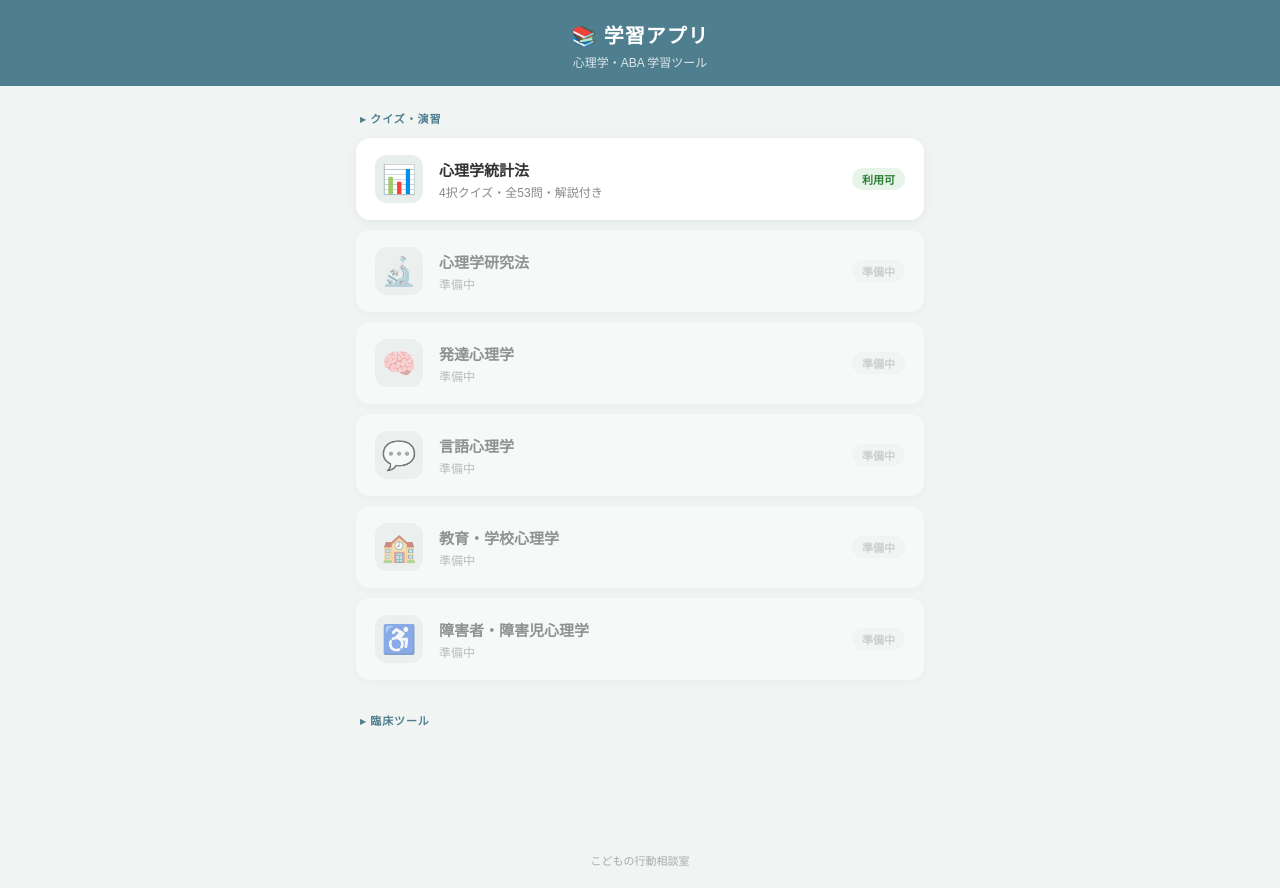
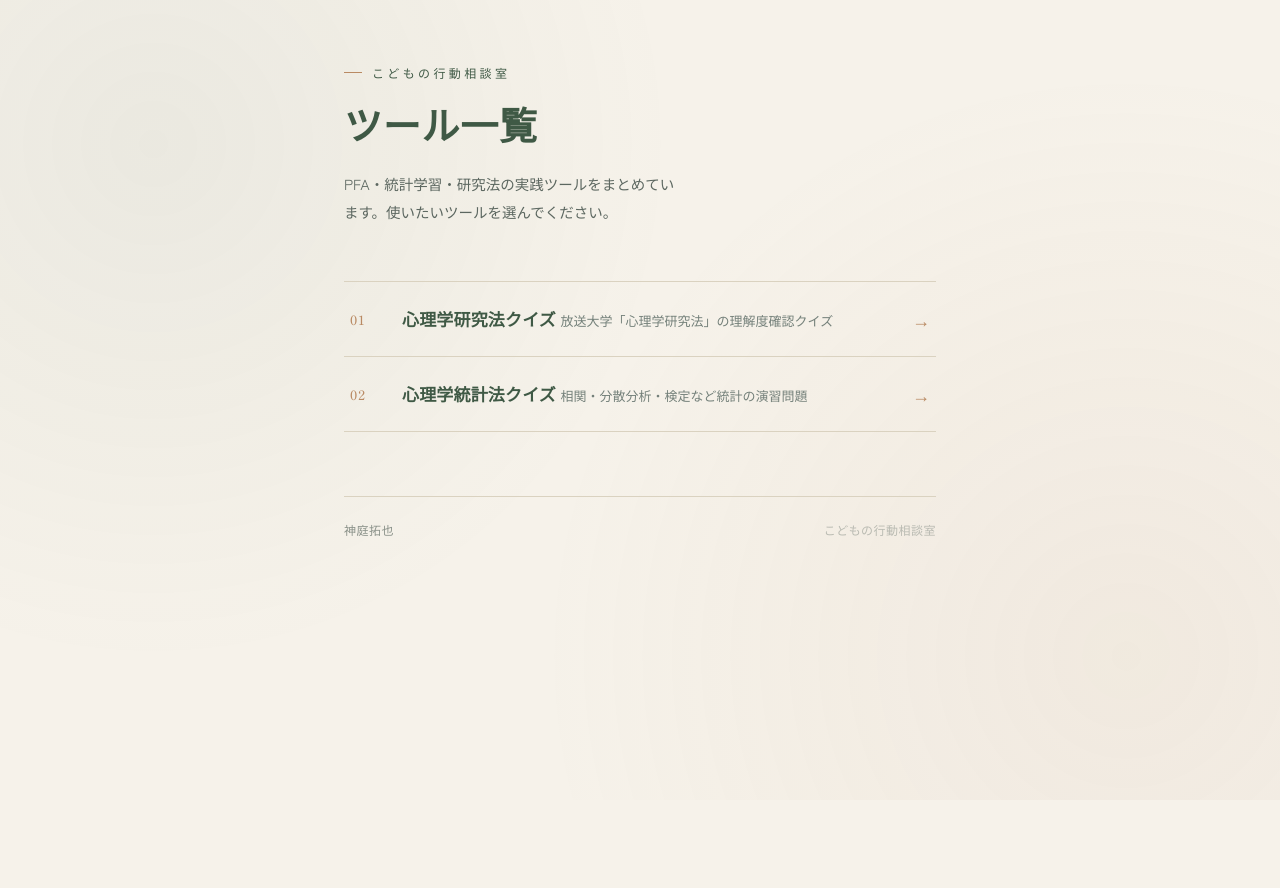
Before and after one commit to takukanba/stats-quiz, a plain HTML site: page index.html in a window 1280 px wide. After the commit the page ends 800 px from the top, so only its background shows below. Drawn offline with Linux system fonts and the light colour scheme.

Commit message:
index.html を更新

```diff
--- a/index.html
+++ b/index.html
@@ -3,202 +3,201 @@
 <head>
 <meta charset="UTF-8">
 <meta name="viewport" content="width=device-width, initial-scale=1.0">
-<title>学習アプリ</title>
+<title>ツール一覧 | こどもの行動相談室</title>
 <style>
-* { box-sizing: border-box; margin: 0; padding: 0; }
+  @import url('https://fonts.googleapis.com/css2?family=Shippori+Mincho:wght@500;700&family=Zen+Kaku+Gothic+New:wght@400;500;700&display=swap');
 
-body {
-font-family: 'Hiragino Kaku Gothic ProN', 'Noto Sans JP', sans-serif;
-background: #f0f4f3;
-color: #333;
-min-height: 100vh;
+  :root{
+    --sand:    #F6F2EA;
+    --sand-2:  #EFE8DA;
+    --ink:     #2F3A33;
+    --moss:    #5C7A63;
+    --moss-d:  #3F5945;
+    --clay:    #B98A63;
+    --line:    #DAD2C0;
   }
 
-header {
-background: #4F7F8F;
-color: white;
-padding: 20px 20px 16px;
-text-align: center;
+  *{ box-sizing:border-box; margin:0; padding:0; }
+
+  body{
+    background:var(--sand);
+    color:var(--ink);
+    font-family:'Zen Kaku Gothic New', sans-serif;
+    min-height:100vh;
+    -webkit-font-smoothing:antialiased;
   }
 
-header h1 { font-size: 20px; font-weight: 900; letter-spacing: 0.05em; }
-header p { font-size: 12px; opacity: 0.8; margin-top: 4px; }
-
-.main {
-max-width: 600px;
-margin: 0 auto;
-padding: 24px 16px 60px;
+  /* ambient texture */
+  body::before{
+    content:"";
+    position:fixed; inset:0;
+    background-image:
+      radial-gradient(circle at 12% 18%, rgba(92,122,99,0.07), transparent 40%),
+      radial-gradient(circle at 88% 82%, rgba(185,138,99,0.08), transparent 45%);
+    pointer-events:none;
   }
 
-.section-label {
-font-size: 11px;
-font-weight: 700;
-color: #4F7F8F;
-letter-spacing: 0.08em;
-margin-bottom: 12px;
-padding-left: 4px;
+  .wrap{
+    max-width:640px;
+    margin:0 auto;
+    padding:64px 24px 80px;
+    position:relative;
   }
 
-.app-grid {
-display: flex;
-flex-direction: column;
-gap: 10px;
-margin-bottom: 32px;
+  header{
+    margin-bottom:56px;
   }
 
-.app-card {
-background: white;
-border-radius: 14px;
-padding: 16px 18px;
-display: flex;
-align-items: center;
-gap: 16px;
-box-shadow: 0 2px 10px rgba(0,0,0,0.06);
-text-decoration: none;
-color: #333;
-transition: all 0.2s;
-border: 1.5px solid transparent;
+  .eyebrow{
+    font-size:12px;
+    letter-spacing:0.28em;
+    color:var(--moss-d);
+    text-transform:uppercase;
+    margin-bottom:14px;
+    display:flex;
+    align-items:center;
+    gap:10px;
+  }
+  .eyebrow::before{
+    content:"";
+    width:18px; height:1px;
+    background:var(--clay);
+    display:inline-block;
   }
 
-.app-card:hover {
-border-color: #4F7F8F;
-transform: translateY(-1px);
-box-shadow: 0 4px 16px rgba(79,127,143,0.15);
+  h1{
+    font-family:'Shippori Mincho', serif;
+    font-size:clamp(28px, 6vw, 38px);
+    font-weight:700;
+    line-height:1.5;
+    color:var(--moss-d);
+    letter-spacing:0.02em;
   }
 
-.app-card.coming-soon {
-opacity: 0.5;
-pointer-events: none;
+  .lead{
+    margin-top:18px;
+    font-size:14.5px;
+    line-height:1.9;
+    color:#5C6760;
+    max-width:46ch;
   }
 
-.app-icon {
-font-size: 28px;
-width: 48px;
-height: 48px;
-background: #E7EEEC;
-border-radius: 12px;
-display: flex;
-align-items: center;
-justify-content: center;
-flex-shrink: 0;
+  .list{
+    display:flex;
+    flex-direction:column;
+    border-top:1px solid var(--line);
   }
 
-.app-info { flex: 1; }
-
-.app-name {
-font-size: 15px;
-font-weight: 700;
-margin-bottom: 3px;
+  .card{
+    display:flex;
+    align-items:center;
+    gap:18px;
+    padding:24px 6px;
+    border-bottom:1px solid var(--line);
+    text-decoration:none;
+    color:inherit;
+    position:relative;
+    transition:padding-left 0.25s ease, background 0.25s ease;
   }
 
-.app-desc {
-font-size: 12px;
-color: #888;
+  .card:hover, .card:focus-visible{
+    padding-left:14px;
+    background:rgba(92,122,99,0.05);
+    outline:none;
+  }
+  .card:focus-visible{
+    box-shadow:inset 2px 0 0 var(--moss);
   }
 
-.app-badge {
-font-size: 11px;
-font-weight: 700;
-padding: 3px 10px;
-border-radius: 20px;
-flex-shrink: 0;
+  .mark{
+    font-family:'Shippori Mincho', serif;
+    font-size:13px;
+    color:var(--clay);
+    letter-spacing:0.06em;
+    width:34px;
+    flex-shrink:0;
   }
 
-.badge-ready {
-background: #e6f4ea;
-color: #2e7d32;
+  .meta{
+    flex:1;
+    min-width:0;
   }
 
-.badge-soon {
-background: #f0f4f3;
-color: #aaa;
+  .card-title{
+    font-size:17px;
+    font-weight:700;
+    color:var(--moss-d);
+    margin-bottom:5px;
+    letter-spacing:0.01em;
   }
 
-footer {
-text-align: center;
-font-size: 11px;
-color: #aaa;
-padding: 20px;
+  .card-desc{
+    font-size:13px;
+    color:#74807A;
+    line-height:1.7;
+  }
+
+  .arrow{
+    font-size:18px;
+    color:var(--clay);
+    flex-shrink:0;
+    transform:translateX(0);
+    transition:transform 0.25s ease;
+  }
+  .card:hover .arrow, .card:focus-visible .arrow{
+    transform:translateX(4px);
+  }
+
+  footer{
+    margin-top:64px;
+    padding-top:24px;
+    border-top:1px solid var(--line);
+    font-size:12px;
+    color:#8A9189;
+    letter-spacing:0.04em;
+    display:flex;
+    justify-content:space-between;
+    flex-wrap:wrap;
+    gap:8px;
+  }
+
+  @media (prefers-reduced-motion: reduce){
+    .card, .arrow{ transition:none; }
   }
 </style>
 </head>
 <body>
-
+  <div class="wrap">
     <header>
-<h1>📚 学習アプリ</h1>
-<p>心理学・ABA 学習ツール</p>
+      <div class="eyebrow">こどもの行動相談室</div>
+      <h1>ツール一覧</h1>
+      <p class="lead">PFA・統計学習・研究法の実践ツールをまとめています。使いたいツールを選んでください。</p>
     </header>
 
-<div class="main">
-
-<div class="section-label">▸ クイズ・演習</div>
-<div class="app-grid">
-
-  <a class="app-card" href="statistics.html">
-    <div class="app-icon">📊</div>
-    <div class="app-info">
-      <div class="app-name">心理学統計法</div>
-      <div class="app-desc">4択クイズ・全53問・解説付き</div>
-    </div>
-    <span class="app-badge badge-ready">利用可</span>
+    <nav class="list">
+      <a class="card" href="research-method-quiz.html">
+        <span class="mark">01</span>
+        <span class="meta">
+          <span class="card-title">心理学研究法クイズ</span>
+          <span class="card-desc">放送大学「心理学研究法」の理解度確認クイズ</span>
+        </span>
+        <span class="arrow">→</span>
       </a>
 
-  <a class="app-card coming-soon" href="#">
-    <div class="app-icon">🔬</div>
-    <div class="app-info">
-      <div class="app-name">心理学研究法</div>
-      <div class="app-desc">準備中</div>
+      <a class="card" href="stastics.html">
+        <span class="mark">02</span>
+        <span class="meta">
+          <span class="card-title">心理学統計法クイズ</span>
+          <span class="card-desc">相関・分散分析・検定など統計の演習問題</span>
+        </span>
+        <span class="arrow">→</span>
+      </a>
+    </nav>
+
+    <footer>
+      <span>神庭拓也</span>
+      <span><a href="pfa-app.html" style="color:inherit; text-decoration:none; opacity:0.55;">こどもの行動相談室</a></span>
+    </footer>
   </div>
-    <span class="app-badge badge-soon">準備中</span>
-  </a>
-
-  <a class="app-card coming-soon" href="#">
-    <div class="app-icon">🧠</div>
-    <div class="app-info">
-      <div class="app-name">発達心理学</div>
-      <div class="app-desc">準備中</div>
-    </div>
-    <span class="app-badge badge-soon">準備中</span>
-  </a>
-
-  <a class="app-card coming-soon" href="#">
-    <div class="app-icon">💬</div>
-    <div class="app-info">
-      <div class="app-name">言語心理学</div>
-      <div class="app-desc">準備中</div>
-    </div>
-    <span class="app-badge badge-soon">準備中</span>
-  </a>
-
-  <a class="app-card coming-soon" href="#">
-    <div class="app-icon">🏫</div>
-    <div class="app-info">
-      <div class="app-name">教育・学校心理学</div>
-      <div class="app-desc">準備中</div>
-    </div>
-    <span class="app-badge badge-soon">準備中</span>
-  </a>
-
-  <a class="app-card coming-soon" href="#">
-    <div class="app-icon">♿</div>
-    <div class="app-info">
-      <div class="app-name">障害者・障害児心理学</div>
-      <div class="app-desc">準備中</div>
-    </div>
-    <span class="app-badge badge-soon">準備中</span>
-  </a>
-
-</div>
-
-<div class="section-label">▸ 臨床ツール</div>
-<div class="app-grid">
-
-
-</div>
-
-</div>
-
-<footer>こどもの行動相談室</footer>
-
 </body>
 </html>
```
Lines whose indentation alone changed are shown as unchanged.
